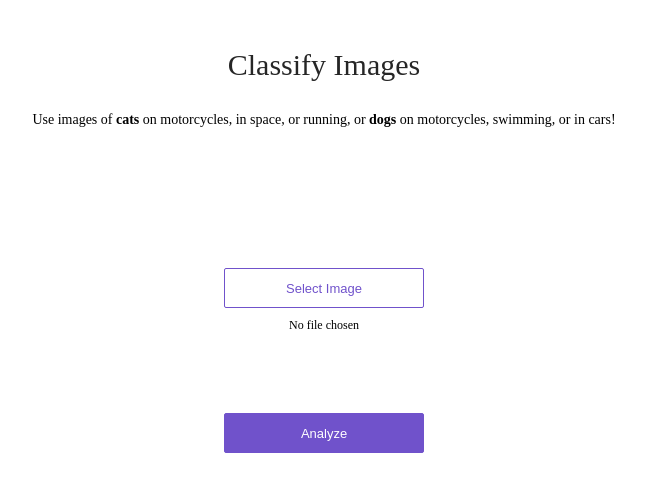
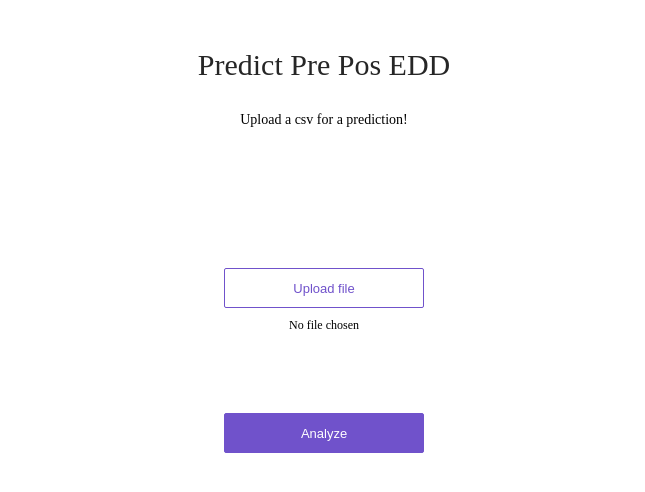
Before and after one commit to md598/tabular_inf_001, a plain HTML site: page app/view/index.html in a window 1280 px wide. Shown: the whole page, without its empty margins (316-961 px from the left). Drawn offline with Linux system fonts and the light colour scheme.

Commit message:
tabular update

```diff
--- a/app/view/index.html
+++ b/app/view/index.html
@@ -7,9 +7,10 @@
 <body>
 <div>
   <div class='center'>
-    <div class='title'>Classify Images</div>
+    <div class='title'>Predict Pre Pos EDD</div>
     <p>
-      Use images of <strong>cats</strong> on motorcycles, in space, or running, or <strong>dogs</strong> on motorcycles, swimming, or in cars!
+      <!--Use images of <strong>cats</strong> on motorcycles, in space, or running, or <strong>dogs</strong> on motorcycles, swimming, or in cars!-->
+      Upload a csv for a prediction!
     </p>
     <div class='content'>
       <div class='no-display'>
@@ -17,10 +18,10 @@
                class='no-display'
                type='file'
                name='file'
-               accept='image/*'
+               accept='.csv'
                onchange='showPicked(this)'>
       </div>
-      <button class='choose-file-button' type='button' onclick='showPicker()'>Select Image</button>
+      <button class='choose-file-button' type='button' onclick='showPicker()'>Upload file</button>
       <div class='upload-label'>
         <label id='upload-label'>No file chosen</label>
       </div>
```
